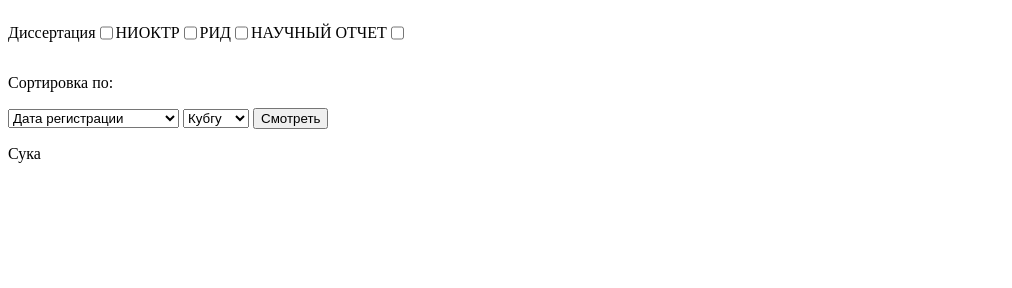
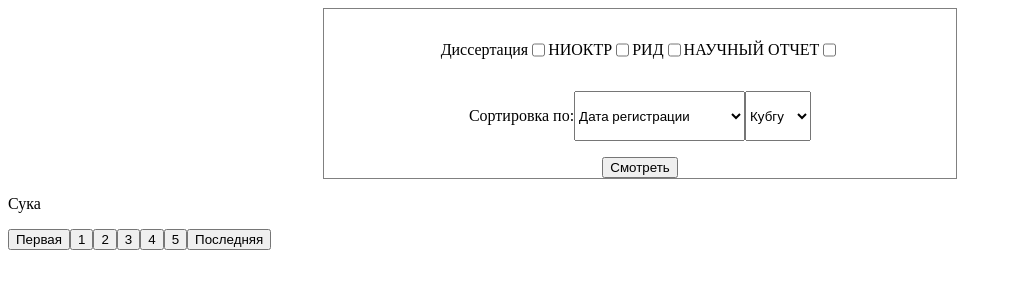
Before and after one commit to sawertsand22/nioktr, a website: page index.html in a window 1280 px wide. Both pictures are taken after a click on the button "Смотреть". Shown: the whole page, without its empty margins (0-1012 px from the left). Drawn offline with nearby package versions, Linux system fonts and the light colour scheme; no server answers.

Commit message:
Достойно для выкладки.2.0 Теперь и сортировка какая-никакая есть)))))

```diff
--- a/index.html
+++ b/index.html
@@ -6,6 +6,7 @@
     <title>Курсач</title>
 </head>
 <body>
+    <div class="searchParametrs">
     <div class="chechOpt">
     <p>Диссертация</p>
     <input type="checkbox" id="diss" title=";p;">
@@ -16,6 +17,7 @@
     <p>НАУЧНЫЙ ОТЧЕТ</p>
     <input type="checkbox" id="nauch" title=";p;">
     </div>
+    <div class="searchParametrs-2">
     <p>Сортировка по:</p>
     <select name="sort" id="sort-select">
         <option value="Дата регистрации">Дата регистрации</option>
@@ -31,10 +33,10 @@
 
 
 
-
+   </div>
 
     <button id="getDATA">Смотреть</button>
-
+    </div>
 
 <div id="pages">
 
--- a/index.js
+++ b/index.js
@@ -24,7 +24,7 @@ app.listen(port, () => {
 let id = 1
 const search_url = 'https://rosrid.ru/api/base/search';
 const uid = '10184556';
-const start_date = '2023-01-01';
+const start_date = '2022-01-01';
 const end_date = '2023-12-31';
 
 function set_payload(page,uid) { //Задает payload для запроса
@@ -64,7 +64,7 @@ function set_payloadForPages(page,uid,diss,nioktr,rid,nauch,sort) { //Задае
   rids: rid,
   rubrics: [],
   search_area: 'Во всех полях',
-  sort_by: 'Дата регистрации',
+  sort_by: sort,
   open_license: false,
   free_licenses: false,
   expert_estimation_exist: false,
--- a/public/client.js
+++ b/public/client.js
@@ -59,7 +59,13 @@ async function change_page(i,uid)
     let res = await get_page_by_id(i,vuz);
     await get_page(res.data);
     console.log('resID', i);
+    createPages(i)
+
+
+
+
 }
+let RRRRR = 0;
 
 async function show()
 {
@@ -74,18 +80,21 @@ async function show()
     console.log('diss.checked', diss.checked);
     console.log('diss.checked', diss.checked);
     console.log('diss.checked', diss.checked);
-    let res = await get_pages(vuz,diss,nioktr,rid,nauch,sort);
-    createPages(res);
+    let res = await get_pages(vuz, diss, nioktr, rid, nauch, sort);
+    RRRRR = res;
+    createPages(1);
+    if (document.getElementById('pages'))
+        document.getElementById('pages').remove();
 
 }
-
-function createPages(res)
+function createPages(currentP)
 {
-
-
+    console.log('RRRRR', RRRRR);
+    let res = RRRRR;
 
     j = 0;
     res = res / 10;
+    res = Math.floor(res);
     if (document.getElementById(`${1}`) !== null)
         while(document.getElementById(`${j + 1}`)!==null)
     {
@@ -93,17 +102,74 @@ function createPages(res)
                 element = document.getElementById(`${j + 1}`);
             element.remove();
             j++
-    }
+        }
 
-    for (let i = 0; i < res; i++) {
+      if (document.getElementById('btns'))
+        document.getElementById('btns').remove();
+
+
+        div = document.createElement('div')
+        div.id = 'pages';
+        document.body.append(div);
+        divb = document.createElement('div')
+        divb.id = 'btns';
+        document.body.append(divb);
+
+
+
+
+    if (document.getElementById('first'))
+        document.getElementById('first').remove();
+
+    if (document.getElementById('last'))
+        document.getElementById('last').remove();
+
+        btn = document.createElement('button');
+        btn.addEventListener('click', () => { return change_page(1, uid1); });
+    console.log('uid1', uid1);
+    btn.innerText = 'Первая';
+    btn.id = 'first';
+    divb.appendChild(btn);
+
+
+
+    //for (let i = 0; i <= res; i++) {
+    //    btn = document.createElement('button');
+    //    btn.addEventListener('click', () => { return change_page(i + 1, uid1); });
+    //    console.log('uid1', uid1);
+    //    btn.innerText = i + 1;
+    //    btn.id = i + 1;
+    //    divb.appendChild(btn);
+    //
+    //}
+
+        let min_page = currentP - 2;
+        let max_page = currentP + 2;
+        if (min_page < 1) {
+          min_page = 0;
+          max_page = 4;
+        }
+        if (max_page > res)
+        {
+          max_page = Math.ceil(currentP);
+          min_page = Math.ceil(currentP) - 4;
+        }
+          for (let i = min_page; i <= max_page; i++) {
         btn = document.createElement('button');
         btn.addEventListener('click', () => { return change_page(i + 1, uid1); });
         console.log('uid1', uid1);
         btn.innerText = i + 1;
         btn.id = i + 1;
-        document.body.append(btn);
+        divb.appendChild(btn);
 
     }
+btnl = document.createElement('button');
+    btnl.addEventListener('click', () => { return change_page(Math.floor(res)+1, uid1); });
+    console.log('uid1', uid1);
+    btnl.innerText = 'Последняя';
+    btnl.id = 'last';
+    divb.appendChild(btnl);
+
 }
 
 
--- a/public/parsData.js
+++ b/public/parsData.js
@@ -8,7 +8,7 @@ function get_authors(data,i)
         let surname = data[i]._source.authors[j].surname;
         let patronymic = data[i]._source.authors[j].patronymic;
 
-        str+= `Имя: ${name}  Фамилия: ${surname} Отчество: ${patronymic} \r\n`;
+        str+= `ФИО: ${surname} ${name} ${patronymic} \r\n`;
 
       }
     }
@@ -17,7 +17,7 @@ function get_authors(data,i)
       let surname = data[i]._source.authors_surname;
       let patronymic = data[i]._source.authors_patronymic;
 
-      str+= `Имя: ${name}  Фамилия: ${surname} Отчество: ${patronymic} \r\n`;
+       str+= `ФИО: ${surname} ${name} ${patronymic} \r\n`;
 
     }
 
@@ -44,7 +44,7 @@ function get_keyword_list(data, i)
 function get_work_supervisor(data, i)
 {// Возвращает строку с Руководителем
   if (data[i]._source.work_supervisor)
-    return `Имя: ${data[i]._source.work_supervisor.name}  Фамилия: ${data[i]._source.work_supervisor.surname} Отчество: ${data[i]._source.work_supervisor.patronymic}`;
+    return `ФИО: ${data[i]._source.work_supervisor.surname} ${data[i]._source.work_supervisor.name} ${data[i]._source.work_supervisor.patronymic}`;
   return "Нет данных";
 }
 
--- a/public/style.css
+++ b/public/style.css
@@ -187,4 +187,30 @@ footer {
 .chechOpt
 {
     display: flex;
+     justify-content: center;
+ justify-items: center;
+ margin: 1rem;
 }
+
+.searchParametrs
+{ width: 50%;
+  height: fit-content;
+ display: flexbox;
+ justify-items: center;
+ justify-content: center;
+  border: 1px solid gray;
+  margin: 0 auto;
+box-shadow: 4px 3 3 3;
+}
+.searchParametrs-2
+{
+  margin: 1rem;
+  display: flex;
+  justify-content: center;
+  justify-items: center;
+
+}
+.searchParametrs-2.element.style
+{
+  margin: 1rem;
+}
```
